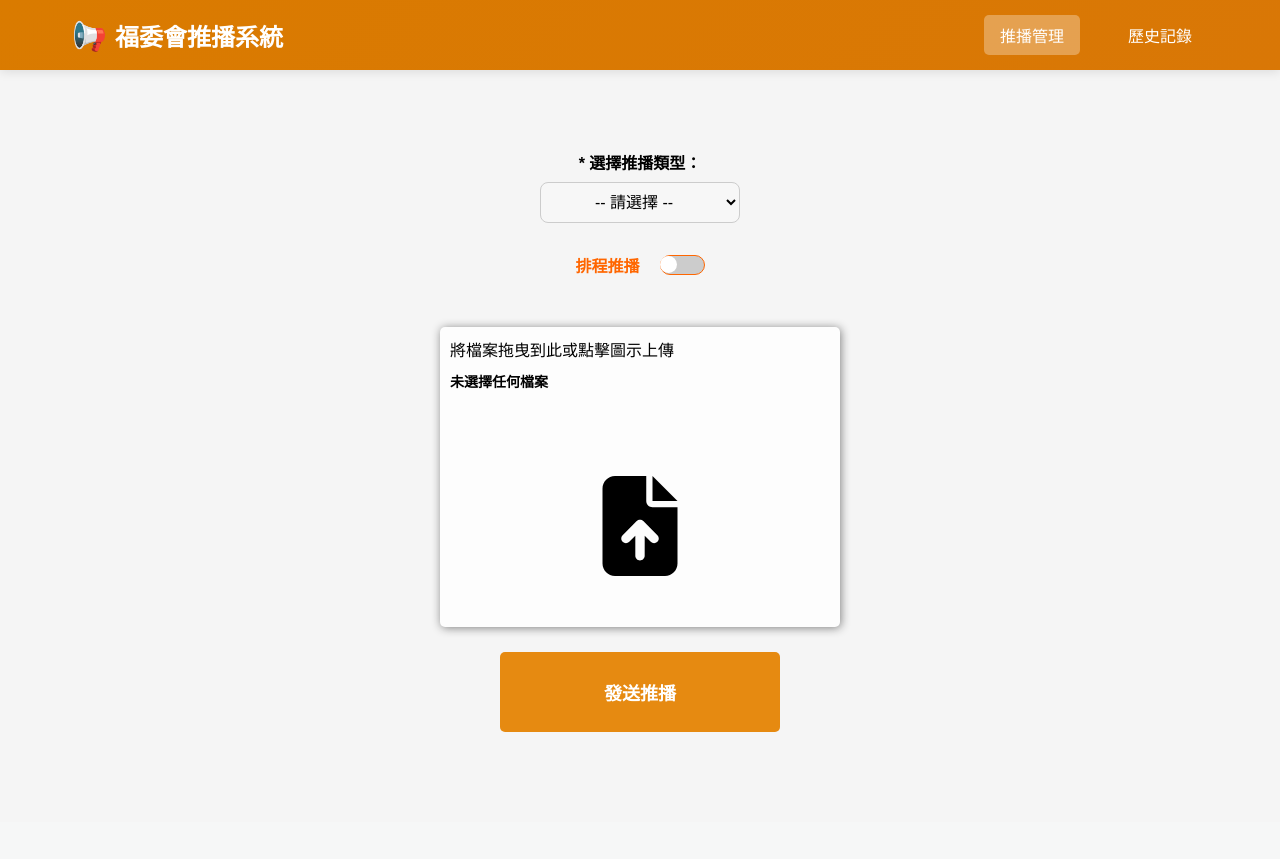
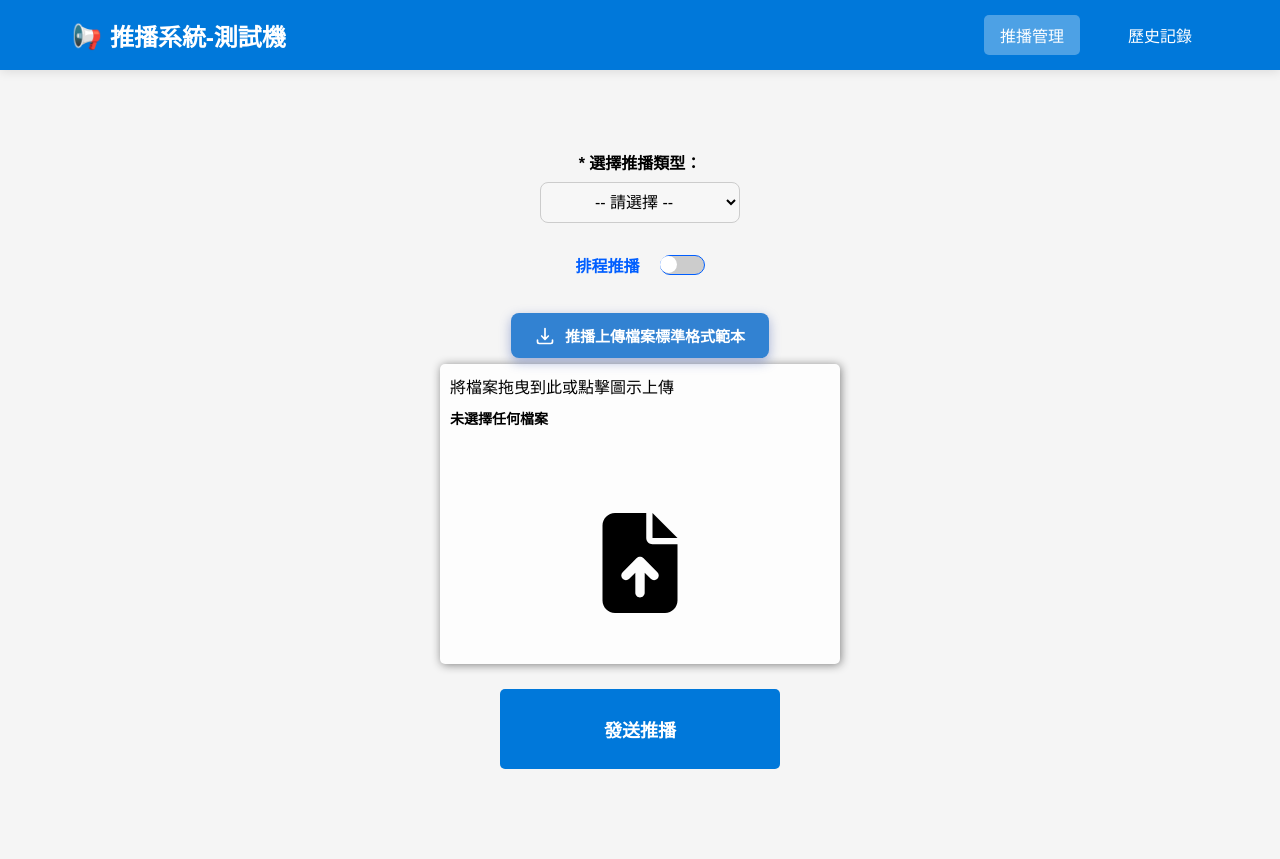
Before and after one commit to Joy0130/Python_FPNS, a Flask app: page / in a window 1280 px wide. Before the commit the page ends 732 px from the top, so only its background shows below. Run offline with Flask 3, Linux system fonts and the light colour scheme; parts of the project's set-up code (start-up, migrations or seed data) failed here and were passed over.

Commit message:
feat: 新增下載範本與優化推播類型顯示
本次更新包含：
1.  新增 `/download_template` 路由，允許使用者下載 Excel 推播標準格式範本。
2.  移除 `app.py` 和 `history.py` 中關於 "btext" (福利金) 的硬編碼文字，以便更彈性地處理推播類型。
3.  更新 `static/css/style.css` 中導航欄的背景顏色。
4.  新增 `.DS_Store` 和 `data/推播標準格式.xlsx` 檔案，並移除舊的 `data/春節禮金推播標準格式.xlsx`。

```diff
--- a/app.py
+++ b/app.py
@@ -235,6 +235,13 @@ restore_scheduled_jobs()
 def index():
     return render_template('index.html')  #讀取html檔案
 
+@app.route('/download_template')
+def download_template():
+    """下載推播標準格式範本"""
+    from flask import send_file
+    template_path = os.path.join(os.getcwd(), 'data', '推播標準格式.xlsx')
+    return send_file(template_path, as_attachment=True, download_name='推播標準格式.xlsx')
+
 @app.route('/history')
 def history():
     """顯示歷史記錄列表"""
@@ -424,7 +431,7 @@ def upload_file():
 
             # 定義推播內文文字
             text_mapping = {
-                "btext": "福利金已發放，您的福利金總金額為",
+                #"btext": "福利金已發放，您的福利金總金額為",
                 "etext": "教育補助費已入帳，您的教育補助費總金額為",
                 "ftext": "農曆春節禮金已發放，請至薪資帳戶查看，您的春節禮金總金額為"
             }
@@ -673,6 +680,6 @@ def upload_file():
             return jsonify({"error": f"伺服器錯誤: {str(e)}"}), 500
 
     return jsonify({"error": "檔案必須為excel檔"}), 400
-
+#測試機
 if __name__ == '__main__':
     app.run(host='0.0.0.0',debug=True,port=5002)
--- a/history.py
+++ b/history.py
@@ -75,7 +75,7 @@ def save_history_record(notification_type, filename, total, success, failed, res
 def get_notification_type_name(notification_type):
     """獲取推播類型的中文名稱"""
     type_mapping = {
-        'btext': '福利金',
+        #'btext': '福利金',
         'etext': '教育補助',
         'ftext': '春節禮金'
     }
--- a/static/css/style.css
+++ b/static/css/style.css
@@ -23,7 +23,7 @@ body {
    導航欄樣式
    ======================================== */
 .navbar {
-  background: linear-gradient(135deg, #da7b00 0%, #d97706 100%);
+  background: linear-gradient(135deg, #0078da 0%, #0078da 100%);
   padding: 0;
   box-shadow: 0 2px 10px rgba(0, 0, 0, 0.1);
   position: fixed;
@@ -129,6 +129,43 @@ body {
    推播管理頁面樣式 (index.html)
    ======================================== */
 
+/* 下載範本區域 */
+.download-template-section {
+  margin: -4px auto;
+  text-align: center;
+}
+
+.download-template-btn {
+  display: inline-flex;
+  align-items: center;
+  gap: 10px;
+  padding: 12px 24px;
+  background: #3282d2;
+  color: white;
+  text-decoration: none;
+  border-radius: 8px;
+  font-size: 15px;
+  font-weight: 600;
+  box-shadow: 0 4px 12px rgba(40, 70, 167, 0.4);
+  transition: all 0.3s ease;
+}
+
+.download-template-btn:hover {
+  background: #3282d2;
+  transform: translateY(-2px);
+  box-shadow: 0 6px 16px rgba(40, 70, 167, 0.4);
+}
+
+.download-template-btn:active {
+  transform: translateY(0);
+}
+
+.download-icon {
+  width: 20px;
+  height: 20px;
+  stroke-width: 2.5;
+}
+
 /* 檔案上傳相關 */
 .file-upload-input {
   display: none;
@@ -176,7 +213,7 @@ body {
 }
 
 .file-upload__btn:hover {
-  background: #e68a11;
+  background: #0078da;
   transform: scale(1.05);
   box-shadow: 1px 1px 10px gray;
 }
@@ -204,7 +241,7 @@ body {
   height: 80px;
   border: none;
   border-radius: 5px;
-  background: #e68a11;
+  background: #0078da;
   color: white;
   font-size: 18px;
   font-weight: bold;
@@ -215,7 +252,7 @@ body {
 }
 
 .file-upload button:hover {
-  background: #e68a11;
+  background: #004cda;
   transform: scale(1.05);
 }
 
@@ -288,7 +325,7 @@ body {
 
 .selection select:focus {
   outline: none;
-  border-color: #e68a11;
+  border-color: #004cda;
   background-color: #e9f5ff;
 }
 
@@ -313,7 +350,7 @@ body {
 .schedule-label {
   font-size: 16px;
   font-weight: bold;
-  color:rgb(255, 102, 0);
+  color: rgb(0, 94, 255);
 }
 
 /* Switch 按鈕 */
@@ -340,7 +377,7 @@ body {
   background-color: #ccc;
   transition: 0.4s;
   border-radius: 20px;
-  border: 1px solid rgb(255, 102, 0);
+  border: 1px solid rgb(0, 94, 255);
 }
 
 .slider:before {
@@ -356,11 +393,11 @@ body {
   /* border: 1px solid rgb(255, 102, 0); */
 }
 
-input:checked + .slider {
-  background-color: #e68a11;
+input:checked+.slider {
+  background-color: #004cda;
 }
 
-input:checked + .slider:before {
+input:checked+.slider:before {
   transform: translateX(26px);
 }
 
@@ -370,7 +407,7 @@ input:checked + .slider:before {
   flex-direction: column;
   gap: 5px;
   padding: 10px;
-  background-color: #ffc8a6a1;
+  background-color: #a6deffa1;
   border-radius: 8px;
   box-shadow: 0 2px 5px rgba(0, 0, 0, 0.1);
   width: 300px;
@@ -386,7 +423,7 @@ input:checked + .slider:before {
 .schedule-input-group label {
   font-size: 14px;
   font-weight: bold;
-  color: rgb(255, 102, 0);
+  color: rgb(0, 106, 255);
 }
 
 .schedule-input-group input[type="date"],
@@ -477,10 +514,12 @@ h1 {
 .history-time-wrapper .cancel-btn-inline {
   margin-top: 5px;
 }
+
 .history-info-wrapper {
   display: flex;
   justify-content: space-between;
-  align-items: center;   /* 關鍵：垂直置中 */
+  align-items: center;
+  /* 關鍵：垂直置中 */
   margin-top: 15px;
   padding-top: 15px;
   border-top: 1px solid #eee;
@@ -535,9 +574,11 @@ h1 {
 .value-total {
   color: #333;
 }
+
 .value-success {
   color: #28a745;
 }
+
 .value-failed {
   color: #dc3545;
 }
@@ -747,9 +788,11 @@ h1 {
 .total {
   color: #333;
 }
+
 .success {
   color: #28a745;
 }
+
 .failed {
   color: #dc3545;
 }
@@ -939,6 +982,7 @@ body.result-page {
    響應式設計
    ======================================== */
 @media screen and (max-width: 768px) {
+
   /* 導航欄響應式 */
   .hamburger {
     display: flex;
@@ -946,20 +990,23 @@ body.result-page {
 
   .navbar-menu {
     position: fixed;
-    left: -100%; /* 左側隱藏 */
+    left: -100%;
+    /* 左側隱藏 */
     top: 70px;
     flex-direction: column;
     background: linear-gradient(135deg, #da7b00 0%, #d97706 100%);
     width: 100%;
     text-align: center;
-    transition: 0.3s; /* 動畫效果時長 */
+    transition: 0.3s;
+    /* 動畫效果時長 */
     box-shadow: 0 10px 27px rgba(0, 0, 0, 0.05);
     padding: 1rem 0;
     gap: 0;
   }
 
   .navbar-menu.active {
-    left: 0; /* 開啟後在左側 */
+    left: 0;
+    /* 開啟後在左側 */
   }
 
   .navbar-item,
--- a/templates/index.html
+++ b/templates/index.html
@@ -1,9 +1,10 @@
 <!DOCTYPE html>
 <html lang="en">
+
 <head>
     <meta charset="UTF-8">
     <meta name="viewport" content="width=device-width, initial-scale=1.0">
-    <title>推播管理</title>
+    <title>推播管理測試機</title>
 
     <link rel="stylesheet" href="{{ url_for('static', filename='css/style.css') }}">
 
@@ -16,8 +17,8 @@
         <div class="navbar-container">
             <div class="navbar-brand">
                 <a href="/" class="navbar-logo">
-                    <span class="navbar-icon">📢</span>
-                    <span>福委會推播系統</span>
+                    <span>📢</span>
+                    <span>推播系統-測試機</span>
                 </a>
             </div>
             <div class="hamburger" id="hamburger">
@@ -43,7 +44,7 @@
             <label for="notification_type">* 選擇推播類型：</label>
             <select name="notification_type" id="notification_type">
                 <option value="">-- 請選擇 --</option> <!-- 預設空白選項 -->
-            <option value="btext">福利金</option>
+                <!-- <option value="btext">福利金</option> -->
                 <option value="etext">教育補助</option>
                 <option value="ftext">春節禮金</option>
             </select>
@@ -73,8 +74,22 @@
         </div>
 
         <div class="container">
+            <!-- 下載範本區域 -->
+            <div class="download-template-section">
+                <a href="/download_template" class="download-template-btn" download>
+                    <svg class="download-icon" viewBox="0 0 24 24" fill="none" xmlns="http://www.w3.org/2000/svg">
+                        <path d="M12 3V16M12 16L16 12M12 16L8 12" stroke="currentColor" stroke-width="2"
+                            stroke-linecap="round" stroke-linejoin="round" />
+                        <path d="M3 17V19C3 20.1046 3.89543 21 5 21H19C20.1046 21 21 20.1046 21 19V17"
+                            stroke="currentColor" stroke-width="2" stroke-linecap="round" />
+                    </svg>
+                    <span>推播上傳檔案標準格式範本</span>
+                </a>
+            </div>
+
             <input class="file-upload-input" name="file" type="file" accept=".xlsx, .xls">
-            <div class="file-upload-zone" onclick="document.querySelector('.file-upload-input').click();" ondrop="dropHandler(event);" ondragover="event.preventDefault();">
+            <div class="file-upload-zone" onclick="document.querySelector('.file-upload-input').click();"
+                ondrop="dropHandler(event);" ondragover="event.preventDefault();">
                 <span>將檔案拖曳到此或點擊圖示上傳</span>
                 <span class="file-upload__name">未選擇任何檔案</span>
                 <img class="image" src="{{ url_for('static', filename='images/file.svg') }}" alt="image" />
@@ -89,7 +104,8 @@
     </form>
 
     <!-- Loading 畫面（覆蓋整個螢幕） -->
-    <div id="loading" style="display: none; position: fixed; top: 0; left: 0; width: 100%; height: 100%; background-color: rgba(0, 0, 0, 0.8); z-index: 10000; justify-content: center; align-items: center;">
+    <div id="loading"
+        style="display: none; position: fixed; top: 0; left: 0; width: 100%; height: 100%; background-color: rgba(0, 0, 0, 0.8); z-index: 10000; justify-content: center; align-items: center;">
         <img class="loading-img" src="{{ url_for('static', filename='images/loading1.gif') }}" alt="發送中...請稍後" />
     </div>
 
@@ -98,13 +114,13 @@
         const hamburger = document.getElementById('hamburger');
         const navbarMenu = document.getElementById('navbar-menu');
 
-        hamburger.addEventListener('click', function() {
+        hamburger.addEventListener('click', function () {
             navbarMenu.classList.toggle('active');
         });
 
         // 點擊菜單項後自動關閉菜單
         document.querySelectorAll('.navbar-link').forEach(link => {
-            link.addEventListener('click', function() {
+            link.addEventListener('click', function () {
                 navbarMenu.classList.remove('active');
             });
         });
@@ -128,7 +144,7 @@
             scheduleDateInput.min = todayStr;
 
             // 如果選擇的是今天，時間最小值為當前時間
-            scheduleDateInput.addEventListener('change', function() {
+            scheduleDateInput.addEventListener('change', function () {
                 if (this.value === todayStr) {
                     const hours = String(now.getHours()).padStart(2, '0');
                     const minutes = String(now.getMinutes()).padStart(2, '0');
@@ -143,11 +159,11 @@
         setMinDateTime();
 
         // 確保點擊日期時間輸入框可以打開選擇器
-        scheduleDateInput.addEventListener('click', function() {
+        scheduleDateInput.addEventListener('click', function () {
             this.showPicker && this.showPicker();
         });
 
-        scheduleTimeInput.addEventListener('click', function() {
+        scheduleTimeInput.addEventListener('click', function () {
             this.showPicker && this.showPicker();
         });
 
@@ -166,7 +182,7 @@
         }
 
         // 排程開關切換
-        scheduleToggle.addEventListener("change", function() {
+        scheduleToggle.addEventListener("change", function () {
             if (this.checked) {
                 scheduleFields.style.display = "flex";
             } else {
@@ -234,4 +250,5 @@
 
 
 </body>
+
 </html>
```
Also changed, not shown: templates/history.html (+7 -4 lines), 3 other files. Lines whose indentation alone changed are shown as unchanged.
